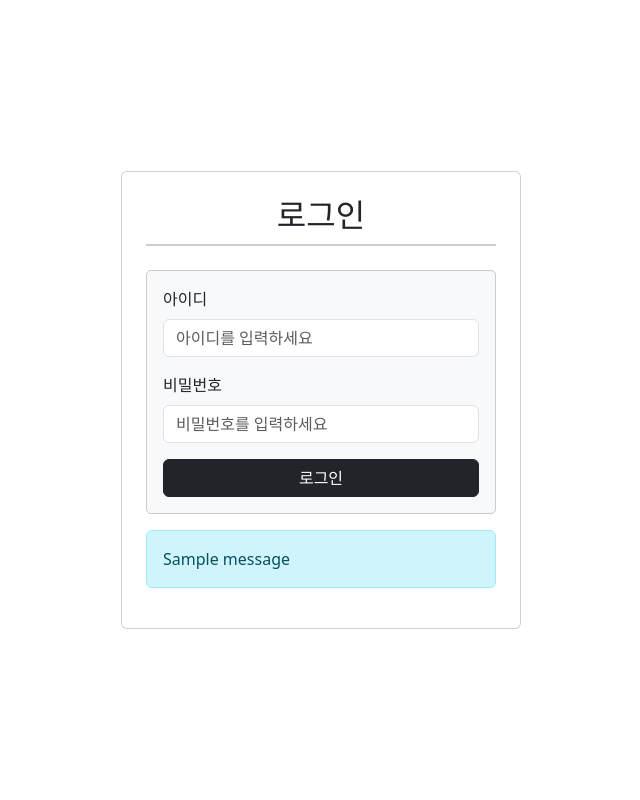
After one commit to jwlee07/JWTicket, a Django app: page /review/login/ in a window 1280 px wide. The commit adds this page. Shown: the whole page, without its empty margins (319-959 px from the left). Run offline with Django 5.2, Linux system fonts and the light colour scheme; tables that the repository leaves empty hold one stand-in row (values such as "Sample post"); one stand-in notice (Sample message) is shown.

Commit message:
feat: 로그인 구현

```diff
--- a/jwdata/review/sheets.py
+++ b/jwdata/review/sheets.py
@@ -14,7 +14,7 @@ def get_gspread_client():
         'https://www.googleapis.com/auth/drive',
     ]
     creds = ServiceAccountCredentials.from_json_keyfile_name(
-        'ts-ticket-data-599d02f2629e.json',  # 실제 키 파일 경로
+        'ts-ticket-data-599d02f2629e.json',
         scope
     )
     return gspread.authorize(creds)
--- a/jwdata/review/templates/review/index.html
+++ b/jwdata/review/templates/review/index.html
@@ -191,8 +191,7 @@
         fetch("{% url 'sync_db_to_sheet' %}")
             .then(response => response.text())
             .then(data => {
-                // 여기서 data가 "로그 문자열"
-                alert(data);  // 또는 alert("DB → Google Sheet 동기화가 완료되었습니다!\n" + data)
+                alert(data);
                 console.log(data);
             })
             .catch(error => {
--- /dev/null
+++ b/jwdata/review/templates/review/login.html
@@ -0,0 +1,54 @@
+{% extends "review/base.html" %}
+{% load static %}
+
+{% block content %}
+<div class="d-flex justify-content-center align-items-center" style="min-height: 100vh;">
+    <!-- 로그인 카드 (가로 최대 폭을 제한: 400px 정도) -->
+    <div class="card p-4" style="max-width: 400px; width: 100%;">
+        <h2 class="text-center mb-4">로그인</h2>
+        <form method="POST">
+            {% csrf_token %}
+            <!-- 아이디 -->
+            <div class="mb-3">
+                <label for="username" class="form-label">아이디</label>
+                <input
+                    type="text"
+                    class="form-control"
+                    id="username"
+                    name="username"
+                    placeholder="아이디를 입력하세요"
+                    required
+                >
+            </div>
+            <!-- 비밀번호 -->
+            <div class="mb-3">
+                <label for="password" class="form-label">비밀번호</label>
+                <input
+                    type="password"
+                    class="form-control"
+                    id="password"
+                    name="password"
+                    placeholder="비밀번호를 입력하세요"
+                    required
+                >
+            </div>
+            <!-- 로그인 버튼 -->
+            <div class="d-grid">
+                <button type="submit" class="btn btn-dark">
+                    로그인
+                </button>
+            </div>
+        </form>
+
+        {% if messages %}
+        <div class="mt-3">
+            {% for msg in messages %}
+            <div class="alert alert-info" role="alert">
+                {{ msg }}
+            </div>
+            {% endfor %}
+        </div>
+        {% endif %}
+    </div>
+</div>
+{% endblock content %}
--- a/jwdata/review/urls.py
+++ b/jwdata/review/urls.py
@@ -4,6 +4,9 @@ from . import views
 urlpatterns = [
     # 검색 및 크롤링
     path('', views.search_and_crawl, name='search_and_crawl'),
+
+    # 로그인
+    path('login/', views.user_login, name='user_login'),
 
     # 특정 공연에 대한 리뷰 분석
     path('analyze/<int:concert_id>/<str:analysis_type>/', views.analyze_reviews, name='analyze_reviews'),
--- a/jwdata/review/views.py
+++ b/jwdata/review/views.py
@@ -1,3 +1,7 @@
+from django.shortcuts import render, redirect
+from django.contrib.auth import authenticate, login, logout
+from django.contrib import messages
+
 from django.http import HttpResponse
 from django.shortcuts import render
 
@@ -26,6 +30,8 @@ from konlpy.tag import Okt
 from sklearn.feature_extraction.text import CountVectorizer, TfidfVectorizer
 from sklearn.cluster import KMeans
 
+from django.contrib.auth.decorators import login_required
+
 from .crawls import (
     crawl_concert_info,
     crawl_concert_reviews,
@@ -42,25 +48,28 @@ from .sheets import (
     sync_seats_sheet_to_db,
 )
 
-# ==================================================================
-# 텍스트 전처리 함수
-# ==================================================================
+def user_login(request):
+    if request.method == 'POST':
+        username = request.POST.get('username')
+        password = request.POST.get('password')
 
-def clean_text(text):
-    """
-    리뷰 텍스트를 정제하는 함수.
-    - 한글, 영문, 숫자만 남기고 나머지 제거
-    - 다중 공백을 하나의 공백으로 치환
-    - 앞뒤 공백 제거
-    """
-    cleaned = re.sub(r'[^가-힣a-zA-Z0-9\s]', '', text)
-    cleaned = re.sub(r'\s+', ' ', cleaned).strip()
-    return cleaned
+        user = authenticate(request, username=username, password=password)
 
-# ==================================================================
-# 뷰 함수들
-# ==================================================================
+        if user is not None:
+            login(request, user)
+            # messages.success(request, f"{username} 님, 반가워요!")
+            return redirect('search_and_crawl')
+        else:
+            messages.error(request, "티켓스퀘어 PM 이진욱님에게 문의하세요:)")
+            return render(request, 'review/login.html')
+    else:
+        return render(request, 'review/login.html')
 
+def user_logout(request):
+    logout(request)
+    return render(request, 'review/login.html')
+
+@login_required(login_url='/review/login/')
 def search_and_crawl(request):
     """
     사용자가 입력한 검색어로 인터파크에서 공연 정보를 검색 후,
@@ -543,3 +552,18 @@ def sync_all_sheet_to_db(request):
 
     response_text = "\n".join(logs)
     return HttpResponse(response_text, content_type="text/plain")
+
+# ==================================================================
+# 텍스트 전처리 함수
+# ==================================================================
+
+def clean_text(text):
+    """
+    리뷰 텍스트를 정제하는 함수.
+    - 한글, 영문, 숫자만 남기고 나머지 제거
+    - 다중 공백을 하나의 공백으로 치환
+    - 앞뒤 공백 제거
+    """
+    cleaned = re.sub(r'[^가-힣a-zA-Z0-9\s]', '', text)
+    cleaned = re.sub(r'\s+', ' ', cleaned).strip()
+    return cleaned
--- a/jwdata/ticket/settings.py
+++ b/jwdata/ticket/settings.py
@@ -133,6 +133,9 @@ STATIC_ROOT = os.path.join(BASE_DIR, 'staticfiles')
 
 DEFAULT_AUTO_FIELD = 'django.db.models.BigAutoField'
 
+# Login
+LOGIN_URL = '/review/login/'
+
 # CRONTAB List
 CRONJOBS = [
     # 매일 저녁 8시에 모든 콘서트 리뷰 크롤링 (변경)
```
